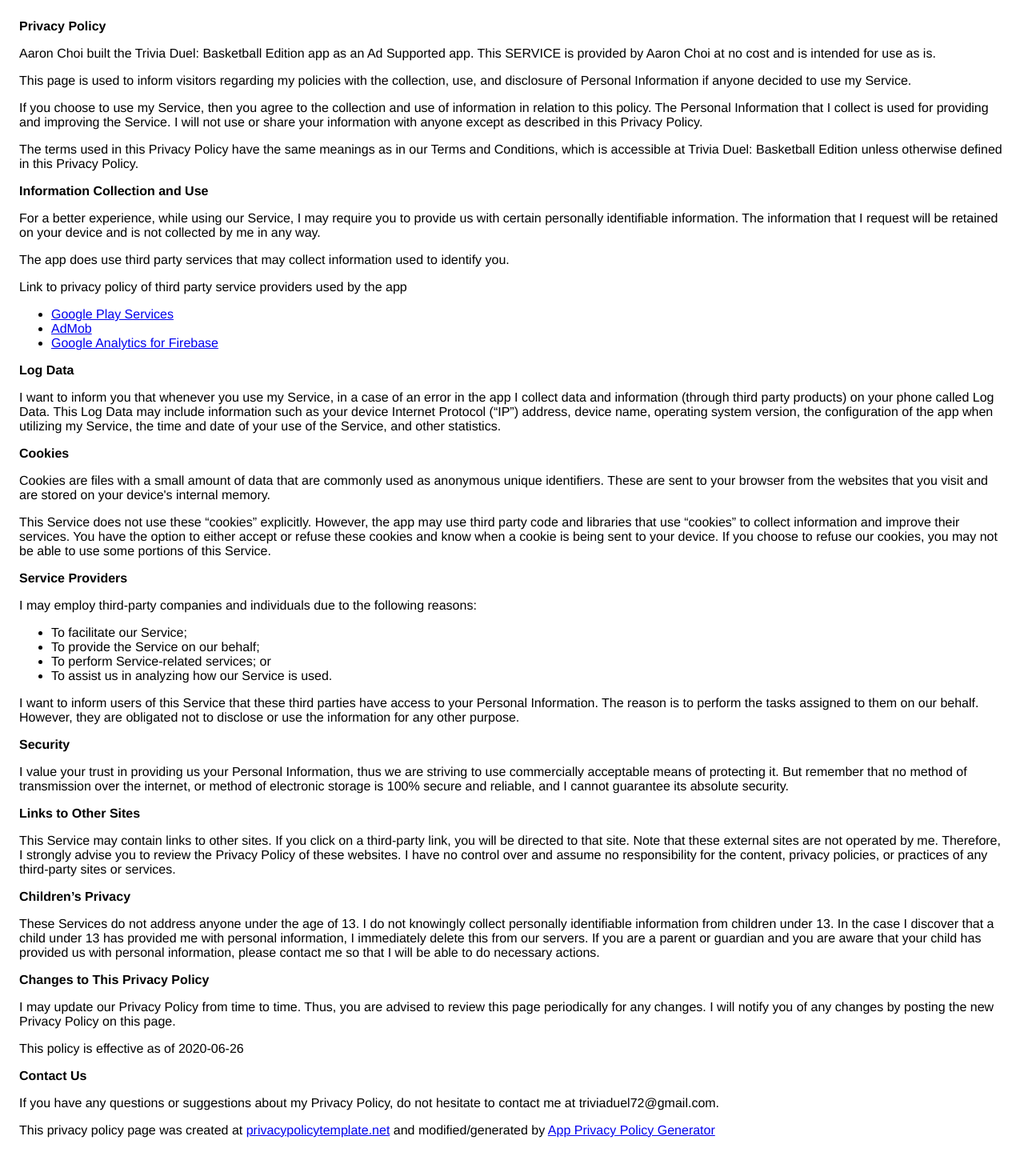
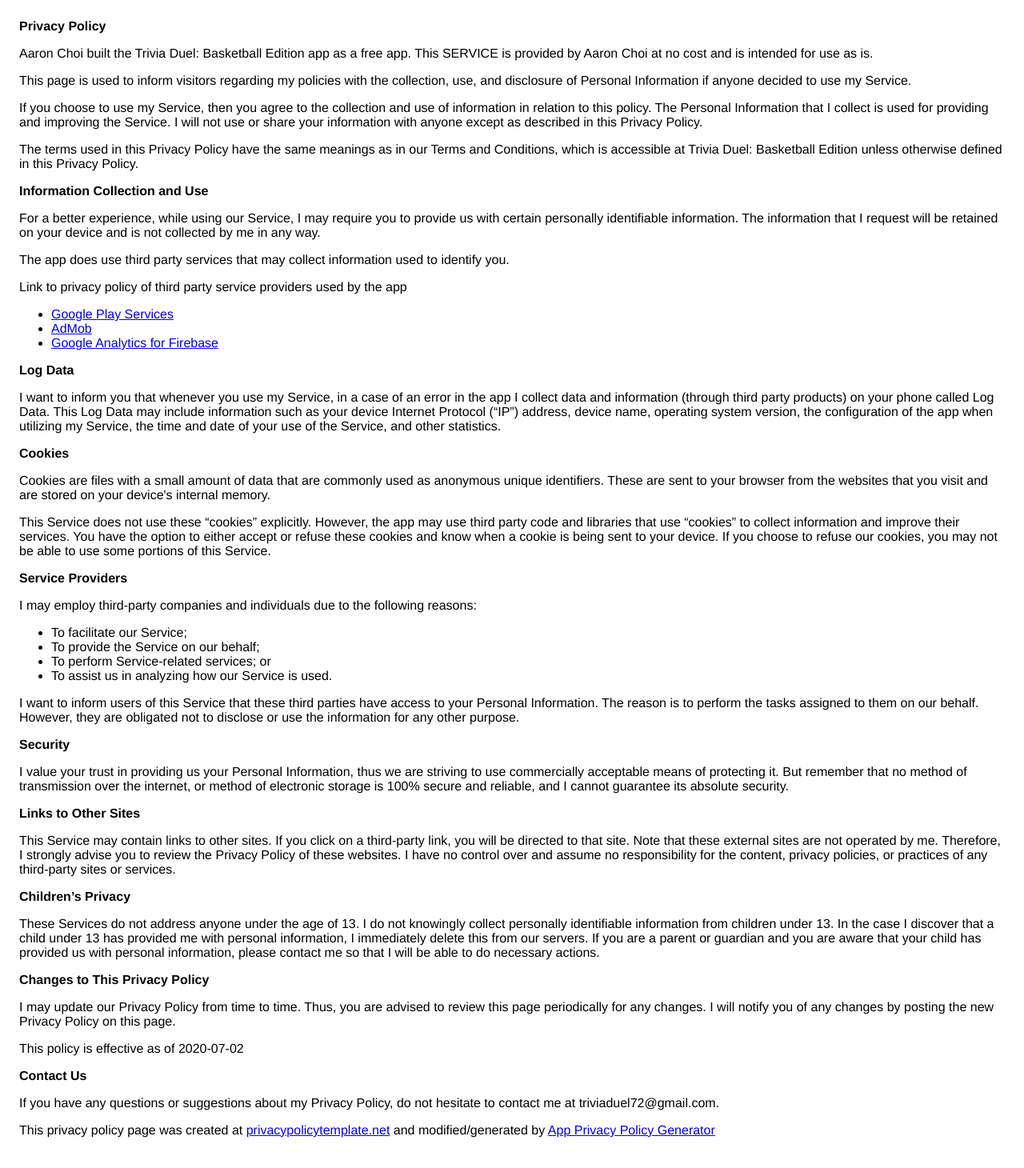
Before and after one commit to triviaduel/triviaduel.github.io, a plain HTML site: page index.html in a window 1280 px wide. Shown: the whole page at 80% size. Drawn offline with Linux system fonts and the light colour scheme.

Commit message:
Update index.html

```diff
--- a/index.html
+++ b/index.html
@@ -9,7 +9,7 @@
     <body>
     <strong>Privacy Policy</strong> <p>
                   Aaron Choi built the Trivia Duel: Basketball Edition app as
-                  an Ad Supported app. This SERVICE is provided by
+                  a free app. This SERVICE is provided by
                   Aaron Choi at no cost and is intended for use as
                   is.
                 </p> <p>
@@ -101,7 +101,7 @@
                   periodically for any changes. I will
                   notify you of any changes by posting the new Privacy Policy on
                   this page.
-                </p> <p>This policy is effective as of 2020-06-26</p> <p><strong>Contact Us</strong></p> <p>
+                </p> <p>This policy is effective as of 2020-07-02</p> <p><strong>Contact Us</strong></p> <p>
                   If you have any questions or suggestions about my
                   Privacy Policy, do not hesitate to contact me at triviaduel72@gmail.com.
                 </p> <p>
```
